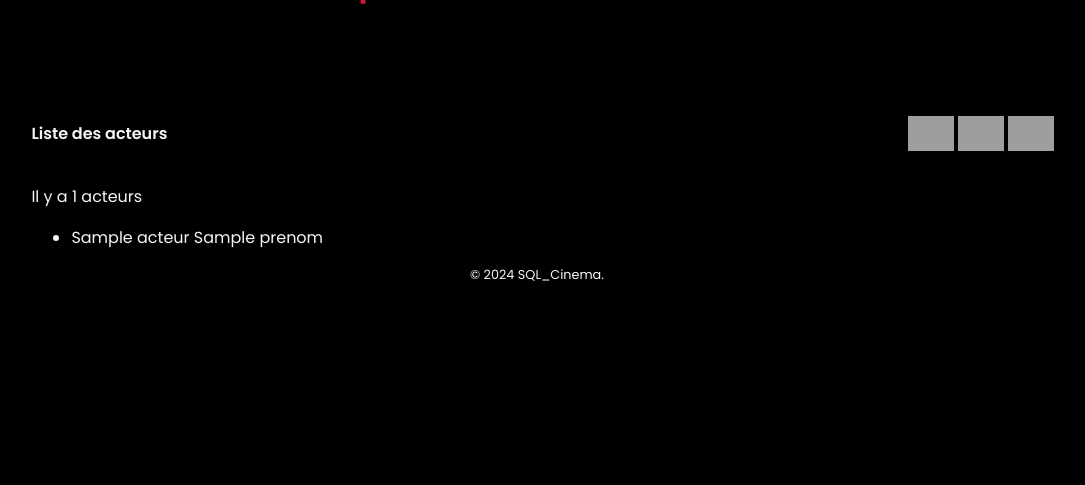
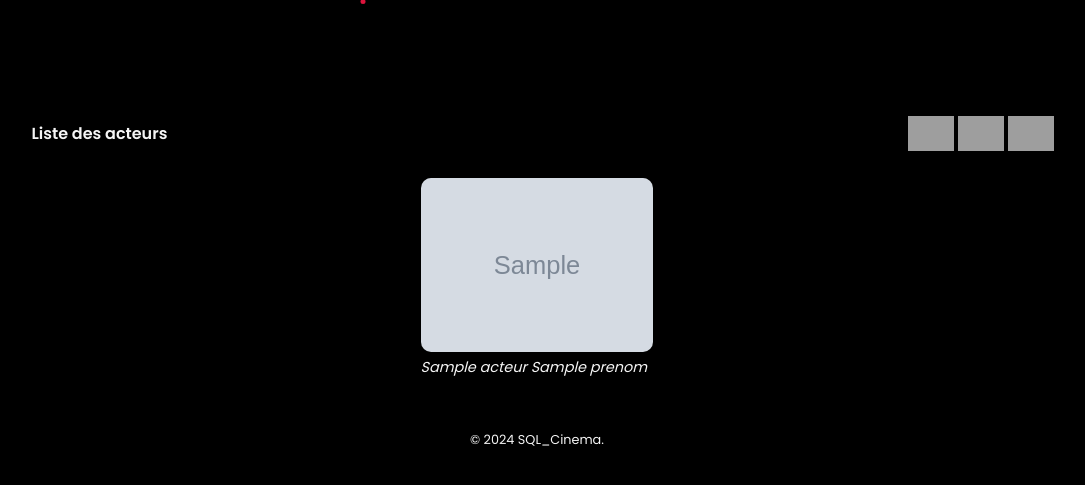
Before and after one commit to philfab/SQL_Cinema, a PHP site: template views/actorsView.php in a window 1280 px wide. Shown: the part 76-561 px from the top of the page, without its empty margins (103-1188 px from the left). Run offline with PHP 8.4, Linux system fonts and the light colour scheme; the template is opened without the code that fills it: most values are stand-ins (such as "Sample title", 1, 10 or a date in 2020); grey boxes marked "Sample" are stand-in pictures; grey boxes are pictures that could not be loaded.

Commit message:
exo sql_cinema page acteurs refonte

```diff
--- a/controllers/ActorController.php
+++ b/controllers/ActorController.php
@@ -13,7 +13,7 @@ class ActorController
     {
         $pdo = Connect::Connection();
         $acteurs = $pdo->query("
-            SELECT id_acteur, p.prenom, p.nom
+            SELECT id_acteur, p.prenom, p.nom, p.photo
             FROM Personne p
             INNER JOIN acteur a ON p.id_personne = a.id_personne
             GROUP BY a.id_acteur
--- a/views/actorsView.php
+++ b/views/actorsView.php
@@ -1,15 +1,15 @@
 <?php ob_start(); ?>
 
-<p>Il y a <?= $acteurs->rowCount() ?> acteurs</p>
-<ul>
-    <?php
-    foreach ($acteurs as $acteur) { ?>
-        <li>
-            <a href="index.php?action=detailActor&id=<?= $acteur["id_acteur"] ?>"><?= $acteur["nom"] . " " . $acteur["prenom"] ?></a>
-        </li>
+<div class="film-gallery">
+    <?php foreach ($acteurs as $acteur) { ?>
+        <figure>
+        <a href="index.php?action=detailActor&id=<?= $acteur["id_acteur"] ?>">
+         <img src="<?= $acteur['photo'] ?>" alt="Photo de l'acteur">
+        </a>
+            <figcaption><?=  $acteur["nom"] . " " . $acteur["prenom"] ?></figcaption>
+        </figure>
     <?php } ?>
-</ul>
-
+</div>
 
 <?php
 $titre = "Liste des acteurs";
--- a/views/template.php
+++ b/views/template.php
@@ -35,7 +35,7 @@ $currentAction = $_GET['action'] ?? 'listFilms';
                     <a href="index.php?action=<?=isset($actionAdd) ? $actionAdd : '' ?>" class="button second-element">
                         <img src="public/images/add.svg" alt="Ajouter" class="icon" />
                     </a>
-                    <a href="index.php?action=<?=isset($actionEdit) ? $actionAdd : ''?>" class="button">
+                    <a href="index.php?action=<?=isset($actionEdit) ? $actionEdit : ''?>" class="button">
                         <img src="public/images/edit.svg" alt="Éditer" class="icon" />
                     </a>
                     <a href="index.php?action=<?= isset($actionDel) ? $actionDel : '' ?>" class="button">
```
